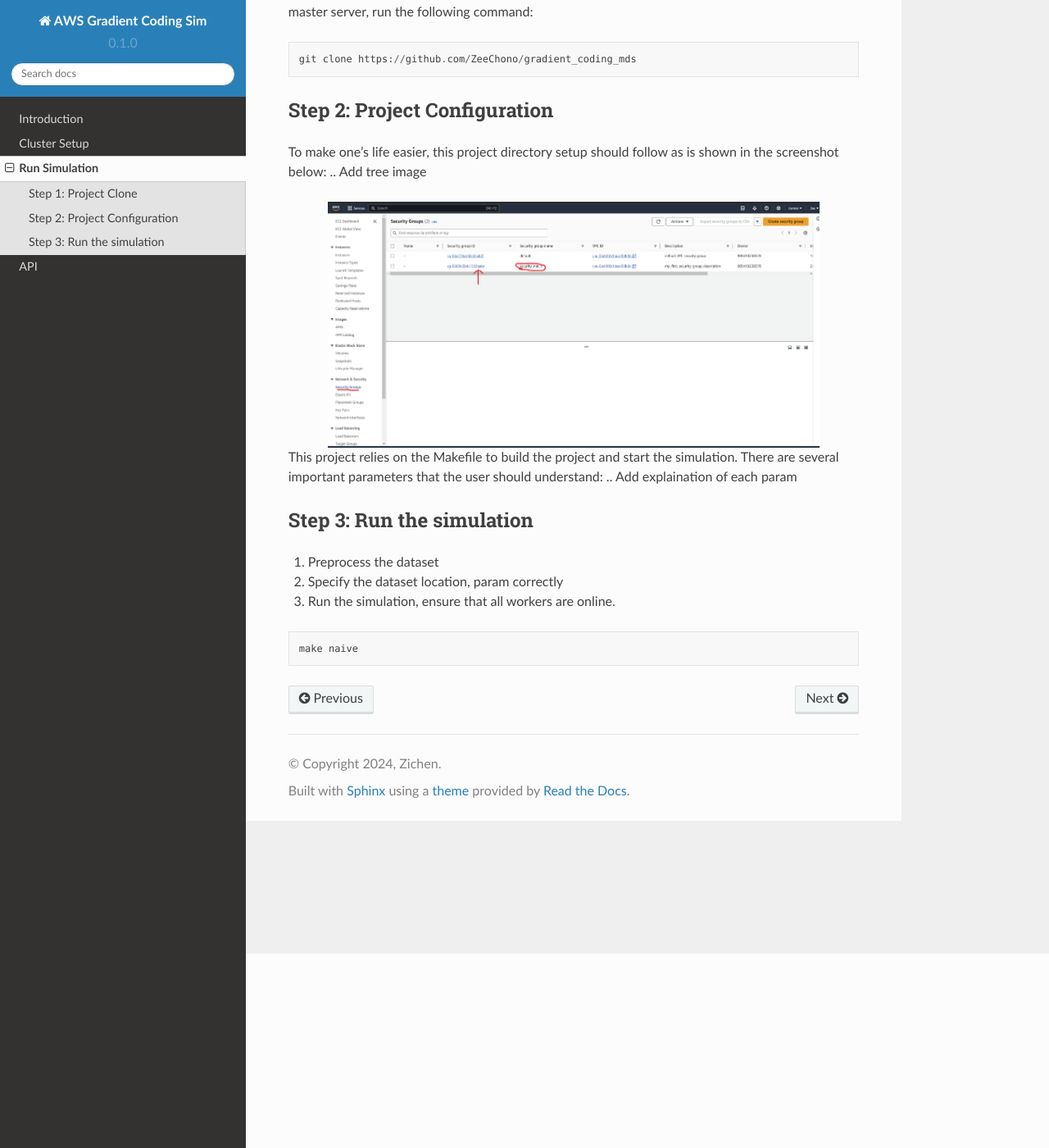
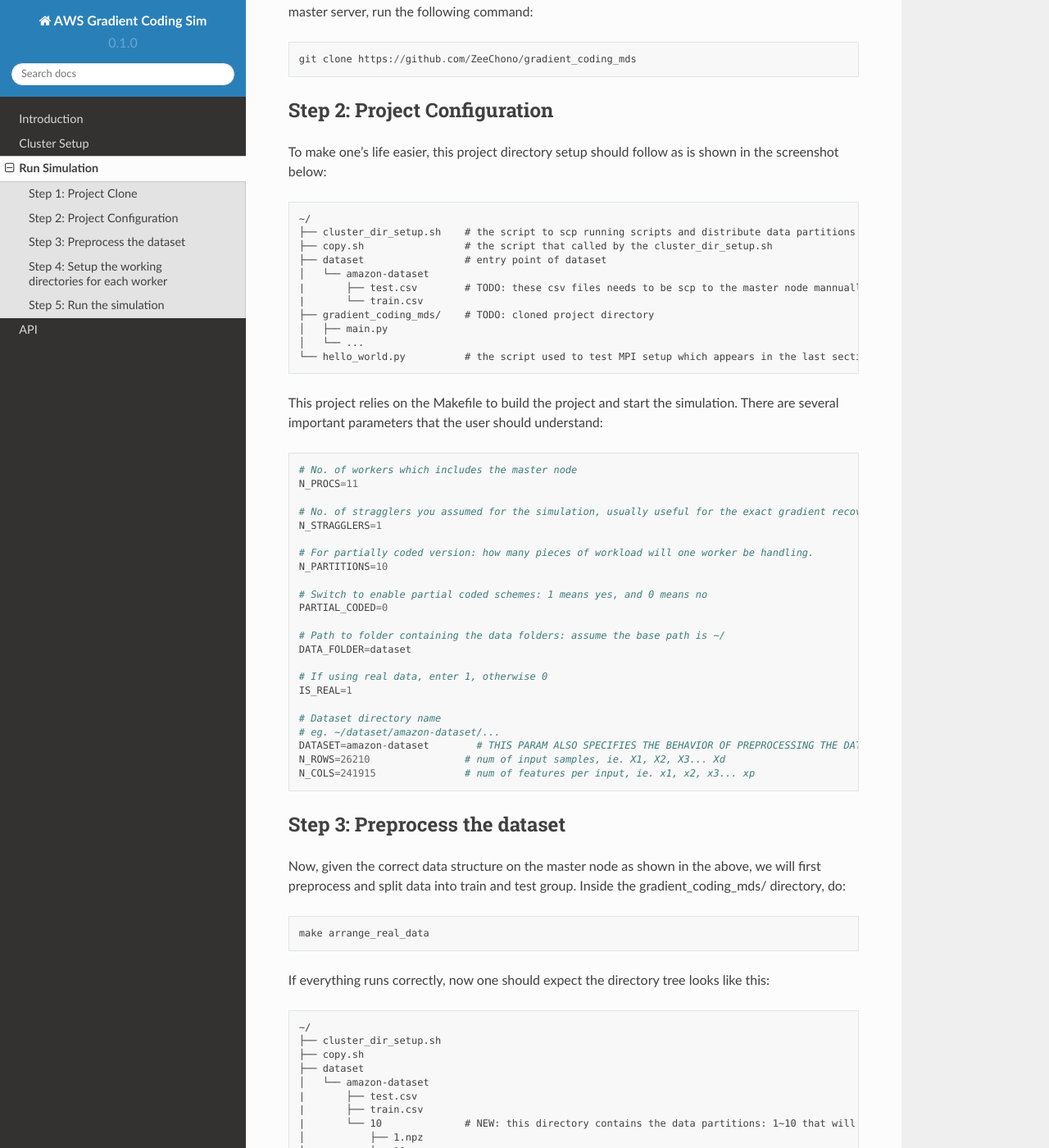
Before and after one commit to ZeeChono/GradientCodeReadDocs, a Sphinx documentation site: the page built from docs/source/run_simulation.rst, in a window 1280 px wide and 1400 px high, scrolled down 237 px. Shown: the whole window at 82% size. Built offline with Sphinx 7.4.7 and the Read the Docs theme 2.0.0, drawn with Linux system fonts in a browser that asks for light colours; some of the changed text lies outside the part shown.

Commit message:
Update run_simulation.rst

```diff
--- a/docs/source/run_simulation.rst
+++ b/docs/source/run_simulation.rst
@@ -15,29 +15,120 @@
 Step 2: Project Configuration
 -----------------------------
 
-To make one's life easier, this project directory setup should follow as is shown in the screenshot below:
-.. Add tree image
+To make one's life easier, this project directory setup should follow as is shown in the screenshot below::
 
-.. image:: assets/8_network_setting1.png
-      :alt: Inbound rule setting1
-      :width: 600px
-      :height: 300px
-      :align: center
+    ~/
+    ├── cluster_dir_setup.sh    # the script to scp running scripts and distribute data partitions to each worker; TODO: can be found inside the gradient_coding_mds/
+    ├── copy.sh                 # the script that called by the cluster_dir_setup.sh
+    ├── dataset                 # entry point of dataset
+    │   └── amazon-dataset
+    |       ├── test.csv        # TODO: these csv files needs to be scp to the master node mannually
+    |       └── train.csv
+    ├── gradient_coding_mds/    # TODO: cloned project directory
+    │   ├── main.py
+    │   └── ...
+    └── hello_world.py          # the script used to test MPI setup which appears in the last section :ref:`cluster_setup`
+
 
 
 This project relies on the Makefile to build the project and start the simulation. There are several important parameters that the user
-should understand:
-.. Add explaination of each param
+should understand::
+
+    # No. of workers which includes the master node
+    N_PROCS=11
+
+    # No. of stragglers you assumed for the simulation, usually useful for the exact gradient recovery schemes.
+    N_STRAGGLERS=1
+
+    # For partially coded version: how many pieces of workload will one worker be handling.
+    N_PARTITIONS=10
+
+    # Switch to enable partial coded schemes: 1 means yes, and 0 means no
+    PARTIAL_CODED=0
+
+    # Path to folder containing the data folders: assume the base path is ~/
+    DATA_FOLDER=dataset
+
+    # If using real data, enter 1, otherwise 0
+    IS_REAL=1
+
+    # Dataset directory name
+    # eg. ~/dataset/amazon-dataset/...
+    DATASET=amazon-dataset        # THIS PARAM ALSO SPECIFIES THE BEHAVIOR OF PREPROCESSING THE DATA, ie. check make arrange_real_data
+    N_ROWS=26210		# num of input samples, ie. X1, X2, X3... Xd
+    N_COLS=241915		# num of features per input, ie. x1, x2, x3... xp
 
 
-Step 3: Run the simulation
+
+Step 3: Preprocess the dataset
+------------------------------
+
+Now, given the correct data structure on the master node as shown in the above, we will first preprocess and split data into train and test group.
+Inside the gradient_coding_mds/ directory, do:
+
+.. code-block::
+
+    make arrange_real_data
+
+If everything runs correctly, now one should expect the directory tree looks like this::
+
+    ~/
+    ├── cluster_dir_setup.sh
+    ├── copy.sh
+    ├── dataset
+    │   └── amazon-dataset
+    |       ├── test.csv
+    |       ├── train.csv
+    |       └── 10              # NEW: this directory contains the data partitions: 1~10 that will be shared to each worker
+    │           ├── 1.npz
+    │           ├── 10.npz
+    │           ├── 2.npz
+    │           ├── 3.npz
+    │           ├── 4.npz
+    │           ├── 5.npz
+    │           ├── 6.npz
+    │           ├── 7.npz
+    │           ├── 8.npz
+    │           ├── 9.npz
+    |           ├── label.dat        # the y labels of train set
+    │           ├── label_test.dat   # the y labels of test set
+    |           └── test_data.npz    # the features of test set
+    ├── gradient_coding_mds/
+    │   ├── main.py
+    │   └── ...
+    └── hello_world.py
+
+Step 4: Setup the working directories for each worker
+-----------------------------------------------------
+On the master node, then we call the following script to set up a similar working directory for each worker, to enable the MPI protocol function correctly:
+
+.. code-block::
+
+    source cluster_dir_setup.sh
+
+Step 5: Run the simulation
 --------------------------
-
-1. Preprocess the dataset
-2. Specify the dataset location, param correctly
-3. Run the simulation, ensure that all workers are online.
-
+Finally, if everything went well, one should be able to run the simulation without a problem:
 
 .. code-block::
 
     make naive
+
+And a sample output on the terminal::
+
+    mpirun -np 11 -H localhost,w1,w2,w3,w4,w5,w6,w7,w8,w9,w10 python3 main.py 11 26210               241915          dataset 1 amazon-dataset 0 1 0 0
+    ---- Starting Naive Iterations ----
+             >>> At Iteration 0
+             >>> At Iteration 10
+             >>> At Iteration 20
+             >>> At Iteration 30
+             >>> At Iteration 40
+             >>> At Iteration 50
+             >>> At Iteration 60
+             >>> At Iteration 70
+             >>> At Iteration 80
+             >>> At Iteration 90
+    Total Time Elapsed: 15.752
+    Iteration 0: Train Loss = 0.548, Test Loss = 0.555, AUC = 0.520, Total time taken =0.103
+    Iteration 1: Train Loss = 0.474, Test Loss = 0.480, AUC = 0.534, Total time taken =0.240
+    Iteration 2: Train Loss = 0.385, Test Loss = 0.392, AUC = 0.549, Total time taken =0.287
```
